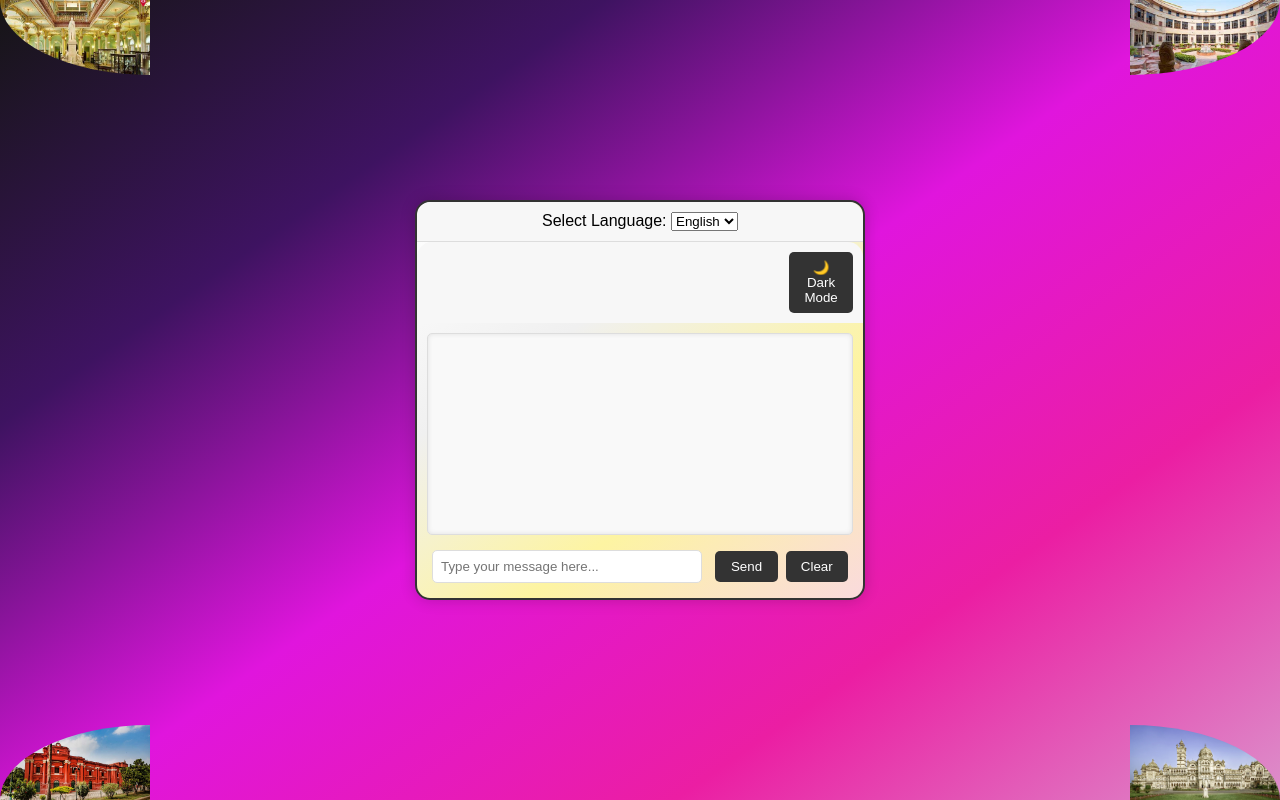
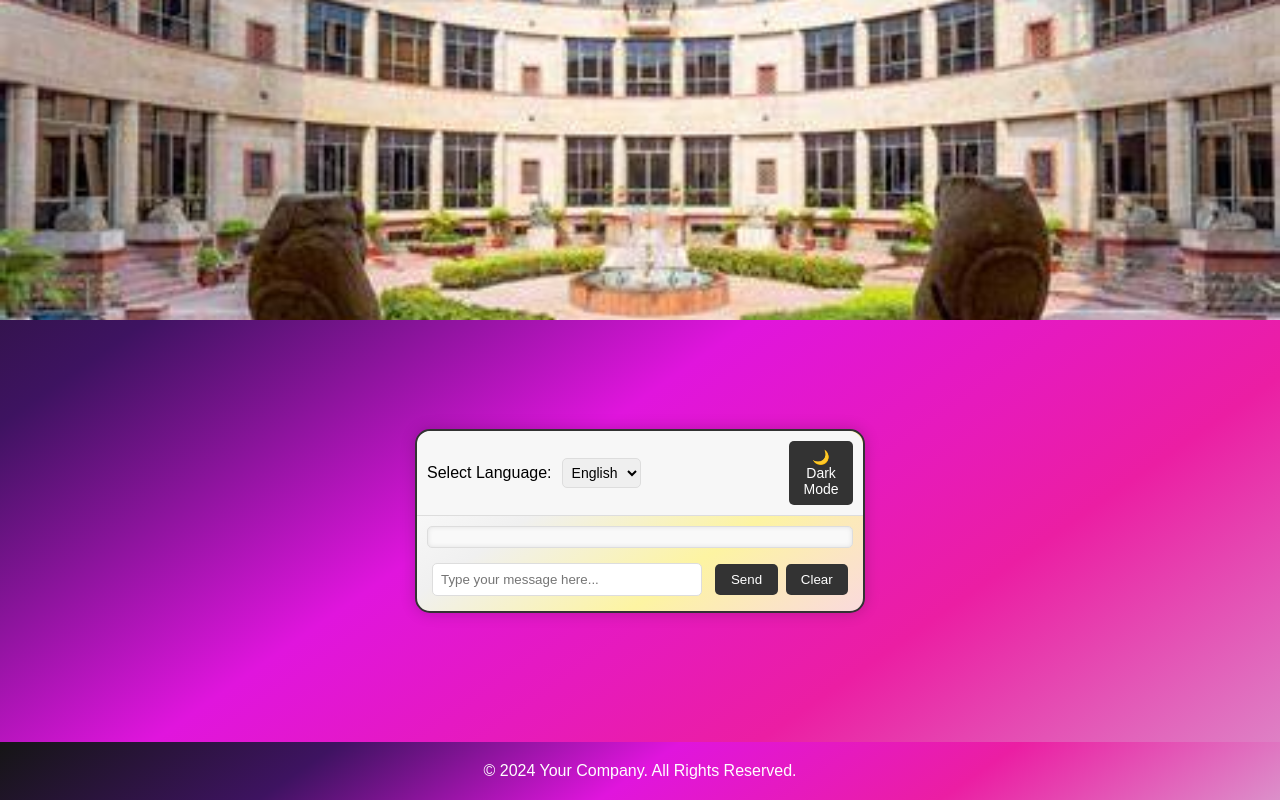
Before and after one commit to Shreyash1009/SIH-2024, a plain HTML site: page index.html in a window 1280 px wide. Drawn offline with Linux system fonts and the light colour scheme.

Commit message:
Added slideshow & footer

```diff
--- a/index.html
+++ b/index.html
@@ -7,14 +7,23 @@
     <title>Chatbot Ticketing System</title>
 </head>
 <body>
-    <div class="corner-images">
-        <img src="FRONTEND/IMAGES/Top-left.jpeg" class="corner-image top-left" alt="Corner Image">
-        <img src="FRONTEND/IMAGES/Top-right.jpeg" class="corner-image top-right" alt="Corner Image">
-        <img src="FRONTEND/IMAGES/bottom-left.jpg" class="corner-image bottom-left" alt="Corner Image">
-        <img src="FRONTEND/IMAGES/bottom-right.jpg" class="corner-image bottom-right" alt="Corner Image">
+    <!-- Page Container with Gradient Background -->
+    <div class="page-container">
+
+        <!-- Slideshow Section -->
+        <div class="slideshow-container">
+            <div class="slideshow">
+                <img src="FRONTEND/IMAGES/Top-left.jpeg" class="slide show" alt="Slide 1">
+                <img src="FRONTEND/IMAGES/Top-right.jpeg" class="slide" alt="Slide 2">
+                <img src="FRONTEND/IMAGES/bottom-left.jpg" class="slide" alt="Slide 3">
+                <img src="FRONTEND/IMAGES/bottom-right.jpg" class="slide" alt="Slide 4">
+            </div>
         </div>
 
+        <!-- Chatbot Section -->
         <div class="chat-container">
+            <div class="chat-header">
+                <div class="header-content">
                     <div class="language-selection">
                         <label for="language">Select Language:</label>
                         <select id="language">
@@ -23,8 +32,8 @@
                             <option value="Marathi">Marathi</option>
                         </select>
                     </div>
-        <div class="chat-header">
-            <button id="darkModeToggle">🌙 Dark Mode</button>
+                    <button id="darkModeToggle" class="dark-mode-button">🌙 Dark Mode</button>
+                </div>
             </div>
             <div class="chat-box">
                 <div class="messages" id="messages">
@@ -37,6 +46,14 @@
                 </div>
             </div>
         </div>
+
+        <!-- Footer Section -->
+        <div class="footer">
+            <p>&copy; 2024 Your Company. All Rights Reserved.</p>
+        </div>
+
+    </div>
+
     <script src="script.js"></script>
 </body>
 </html>
--- a/script.js
+++ b/script.js
@@ -5,13 +5,37 @@ const messagesContainer = document.getElementById("messages");
 const languageSelect = document.getElementById("language");
 const typingIndicator = document.getElementById("typingIndicator");
 const darkModeToggle = document.getElementById("darkModeToggle");
+const pageContainer = document.querySelector(".page-container");
+const chatContainer = document.querySelector(".chat-container");
+const languageSelection = document.querySelector(".language-selection");
+const chatHeader = document.querySelector(".chat-header");
+const messages = document.querySelector(".messages");
+const footer = document.querySelector(".footer");
 
-const greetings = {
-    English: "Hello! How can I assist you today?",
-    Hindi: "नमस्ते! मैं आपकी कैसे सहायता कर सकता हूँ?",
-    Marathi: "नमस्कार! मी तुम्हास कशा प्रकारे सहाय्य करू शकतो?"
-};
+// Slideshow functionality
+const slides = document.querySelectorAll(".slide");
+let currentSlide = 0;
 
+function showSlide(index) {
+    slides.forEach((slide, i) => {
+        slide.classList.toggle("show", i === index);
+    });
+}
+
+function nextSlide() {
+    currentSlide = (currentSlide + 1) % slides.length;
+    showSlide(currentSlide);
+}
+
+function startSlideshow() {
+    showSlide(currentSlide);
+    setInterval(nextSlide, 3000); // Change slide every 3 seconds
+}
+
+// Start the slideshow
+startSlideshow();
+
+// Function to add message
 function addMessage(content, className) {
     const message = document.createElement("div");
     message.className = `message ${className}`;
@@ -19,10 +43,10 @@ function addMessage(content, className) {
     messagesContainer.appendChild(message);
 
     messagesContainer.scrollTop = messagesContainer.scrollHeight;
-
     typingIndicator.style.display = "none";
 }
 
+// Function to handle send button click
 function handleSend() {
     const userText = userInput.value.trim();
 
@@ -38,23 +62,35 @@ function handleSend() {
     }
 }
 
+// Function to handle clear button click
 function handleClear() {
     messagesContainer.innerHTML = "";
 }
 
+// Function to handle language change
 function handleLanguageChange() {
     const selectedLanguage = languageSelect.value;
+    const greetings = {
+        English: "Hello! How can I assist you today?",
+        Hindi: "नमस्ते! मैं आपकी कैसे सहायता कर सकता हूँ?",
+        Marathi: "नमस्कार! मी तुम्हास कशा प्रकारे सहाय्य करू शकतो?"
+    };
     addMessage(greetings[selectedLanguage], "system-message");
     changeBackgroundColor(selectedLanguage);
 }
 
+// Function to toggle dark mode
 function toggleDarkMode() {
-    document.body.classList.toggle("dark-mode");
+    pageContainer.classList.toggle("dark-mode");
+    chatContainer.classList.toggle("dark-mode");
+    languageSelection.classList.toggle("dark-mode");
+    chatHeader.classList.toggle("dark-mode");
+    messages.classList.toggle("dark-mode");
+    footer.classList.toggle("dark-mode");
 }
 
+// Function to change background color based on language selection
 function changeBackgroundColor(language) {
-    const chatContainer = document.querySelector(".chat-container");
-
     if (language === "English") {
         chatContainer.style.background = "linear-gradient(145deg, #ffffff, #f0f0f0, #fdf4a2, #fadadd)";
     } else if (language === "Hindi") {
@@ -64,6 +100,7 @@ function changeBackgroundColor(language) {
     }
 }
 
+// Event listeners
 sendButton.addEventListener("click", handleSend);
 clearButton.addEventListener("click", handleClear);
 languageSelect.addEventListener("change", handleLanguageChange);
--- a/styles.css
+++ b/styles.css
@@ -1,3 +1,4 @@
+/* Reset and Global Styles */
 * {
     margin: 0;
     padding: 0;
@@ -5,84 +6,125 @@
 }
 
 body {
-    margin: 0;
-    padding: 0;
+    font-family: 'Arial', sans-serif;
+    overflow-x: hidden; /* Prevent horizontal scrolling */
+}
+
+/* Page Container */
+.page-container {
+    display: flex;
+    flex-direction: column;
+    justify-content: space-between;
+    align-items: center;
+    min-height: 100vh;
+    background: linear-gradient(145deg, #151515, #3e1361, #e015dd, #eb1ea3, rgb(220, 144, 202));
+    transition: background-color 0.3s, color 0.3s;
+}
+
+/* Slideshow Section */
+.slideshow-container {
+    width: 100%; /* Reduced width of the slideshow */
+    height: 40vh;
     display: flex;
     justify-content: center;
     align-items: center;
-    min-height: 100vh;
-    background: linear-gradient(145deg, #151515, #3e1361, #e015dd, #eb1ea3 , rgb(220, 144, 202));
-    font-family: 'Arial', sans-serif;
     position: relative;
     overflow: hidden;
-    transition: background-color 0.3s, color 0.3s;
 }
 
-body.dark-mode {
-    background: linear-gradient(145deg, #1e1e1e, #333, #444, #555);
-    color: #f5f5f5;
+.slideshow {
+    width: 100%;
+    height: 100%;
+    display: flex;
+    position: relative;
 }
 
+.slide {
+    width: 100%;
+    height: 100%;
+    object-fit: cover;
+    position: absolute;
+    opacity: 0;
+    transition: opacity 1s ease-in-out;
+}
+
+.slide.show {
+    opacity: 1;
+}
+
+/* Chatbox Section */
 .chat-container {
     display: flex;
     flex-direction: column;
     width: 90%;
     max-width: 450px;
-    height: 80vh;
-    max-height: 400px;
+    margin: 20px 0;
     border: 2px solid #333;
     border-radius: 15px;
     background: linear-gradient(145deg, #ffffff, #f0f0f0, #fdf4a2, #fadadd);
     box-shadow: 0 0 15px rgba(0, 0, 0, 0.2);
-    z-index: 1;
-    position: relative;
     transition: background 0.3s, color 0.3s;
-}
-
-.chat-container.dark-mode {
-    background: linear-gradient(145deg, #2e2e2e, #3e3e3e, #4e4e4e, #5e5e5e);
-}
-
-.language-selection {
-    padding: 10px;
-    text-align: center;
-    border-bottom: 1px solid #ddd;
-    background-color: #f7f7f7;
-    border-top-left-radius: 15px;
-    border-top-right-radius: 15px;
-    transition: background-color 0.3s;
-}
-
-.language-selection.dark-mode {
-    background-color: #3e3e3e;
 }
 
 .chat-header {
     display: flex;
-    justify-content: flex-end;
+    justify-content: space-between; /* Space between dropdown and dark mode button */
+    align-items: center;
     padding: 10px;
-    background-color: #f7f7f7;
+    border-bottom: 1px solid #ddd;
     border-top-left-radius: 15px;
     border-top-right-radius: 15px;
-    transition: background-color 0.3s;
+    background-color: #f7f7f7;
 }
 
-.chat-header.dark-mode {
-    background-color: #3e3e3e;
+.header-content {
+    display: flex;
+    align-items: center;
+    gap: 15px; /* Space between dropdown and button */
+    width: 100%; /* Full width of the header */
 }
 
+.language-selection {
+    display: flex;
+    align-items: center;
+    gap: 10px; /* Space between label and select */
+}
+
+.language-selection select {
+    padding: 5px;
+    border-radius: 5px;
+    border: 1px solid #ddd;
+    font-size: 14px;
+}
+
+.dark-mode-button {
+    background-color: #333;
+    color: #fff;
+    border: none;
+    border-radius: 5px;
+    padding: 8px 12px;
+    cursor: pointer;
+    transition: background-color 0.3s ease, transform 0.2s ease;
+    font-size: 14px;
+    margin-left: auto; /* Pushes button to the right */
+}
+
+.dark-mode-button:hover {
+    background-color: #555;
+    transform: scale(1.05);
+}
+
+/* Chat-box */
 .chat-box {
     display: flex;
     flex-direction: column;
-    flex-grow: 1;
-    justify-content: space-between;
     padding: 10px;
     overflow: hidden;
 }
 
 .messages {
     flex-grow: 1;
-    overflow-y: auto;
+    overflow-y: auto; /* Enable vertical scrolling */
     margin-bottom: 10px;
     border: 1px solid #ddd;
     border-radius: 5px;
@@ -90,10 +132,6 @@ body.dark-mode {
     background-color: #f9f9f9;
     box-shadow: inset 0 0 5px rgba(0, 0, 0, 0.1);
     transition: background-color 0.3s;
-}
-
-.messages.dark-mode {
-    background-color: #3e3e3e;
 }
 
 .typing-indicator {
@@ -133,105 +171,70 @@ button:hover {
     transform: scale(1.05);
 }
 
-.corner-images {
-    position: absolute;
-    top: 0;
-    left: 0;
+/* Footer Section */
+.footer {
     width: 100%;
-    height: 100%;
-    z-index: 0;
+    text-align: center;
+    padding: 20px;
+    background: linear-gradient(145deg, #151515, #3e1361, #e015dd, #eb1ea3, rgb(220, 144, 202));
+    color: #fff;
+    margin-top: 20px;
 }
 
-.corner-image {
-    width: 150px;
-    height: 75px;
-    position: absolute;
-    overflow: hidden;
-    object-fit: cover;
+/* Dark Mode Styles */
+body.dark-mode,
+.page-container.dark-mode {
+    background: linear-gradient(145deg, #1e1e1e, #333, #444, #555);
+    color: #f5f5f5;
 }
 
-.top-left {
-    top: 0;
-    left: 0;
-    clip-path: ellipse(100% 100% at 100% 0%);
+.chat-container.dark-mode {
+    background: linear-gradient(145deg, #2e2e2e, #3e3e3e, #4e4e4e, #5e5e5e);
 }
 
-.top-right {
-    top: 0;
-    right: 0;
-    clip-path: ellipse(100% 100% at 0% 0%);
+.language-selection.dark-mode,
+.chat-header.dark-mode {
+    background-color: #3e3e3e;
 }
 
-.bottom-left {
-    bottom: 0;
-    left: 0;
-    clip-path: ellipse(100% 100% at 100% 100%);
+.messages.dark-mode {
+    background-color: #3e3e3e;
 }
 
-.bottom-right {
-    bottom: 0;
-    right: 0;
-    clip-path: ellipse(100% 100% at 0% 100%);
+.footer.dark-mode {
+    background-color: #2e2e2e;
+    color: #f5f5f5;
 }
 
-.message {
-    padding: 8px;
-    margin: 5px 0;
-    border-radius: 5px;
-    max-width: 80%;
-    word-wrap: break-word;
-    opacity: 0;
-    animation: fadeIn 0.5s forwards;
-}
-
-@keyframes fadeIn {
-    from {
-        opacity: 0;
-    }
-    to {
-        opacity: 1;
-    }
-}
-
-.user-message {
-    background-color: #d1f7c4;
-    align-self: flex-end;
-}
-
-.system-message {
-    background-color: #f0f0f0;
-    align-self: flex-start;
-}
-
+/* Media Queries for Responsiveness */
 @media (max-width: 768px) {
     .chat-container {
         width: 95%;
-        height: 70vh;
-    }
-
-    .corner-image {
-        width: 120px;
-        height: 60px;
     }
 }
 
 @media (max-width: 480px) {
     .chat-container {
         width: 100%;
-        height: 60vh;
-    }
-
-    .corner-image {
-        width: 100px;
-        height: 50px;
     }
 
     .language-selection {
         font-size: 14px;
+        padding: 5px;
+    }
+
+    .dark-mode-button {
+        font-size: 12px;
+        padding: 6px 10px;
     }
 
     button,
     input[type="text"] {
         font-size: 14px;
     }
+
+    .footer {
+        padding: 15px;
+        font-size: 12px;
+    }
 }
```
Lines whose indentation alone changed are shown as unchanged.
